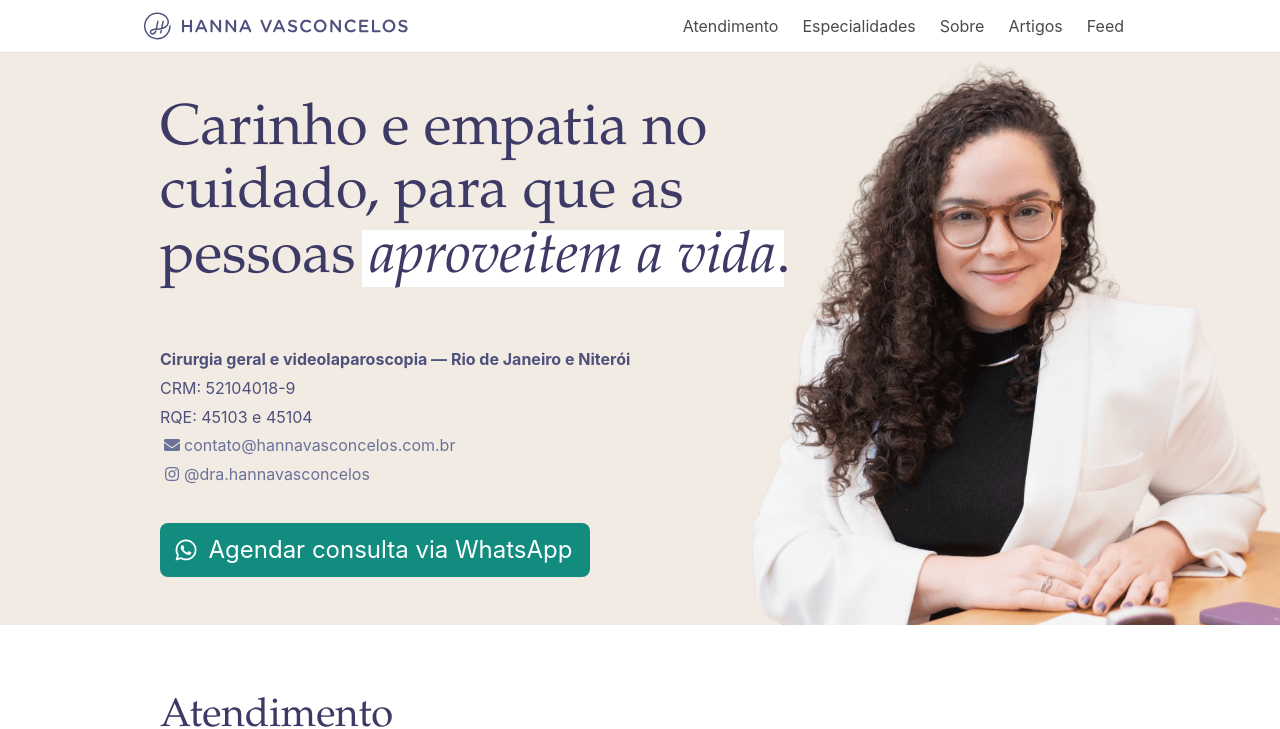
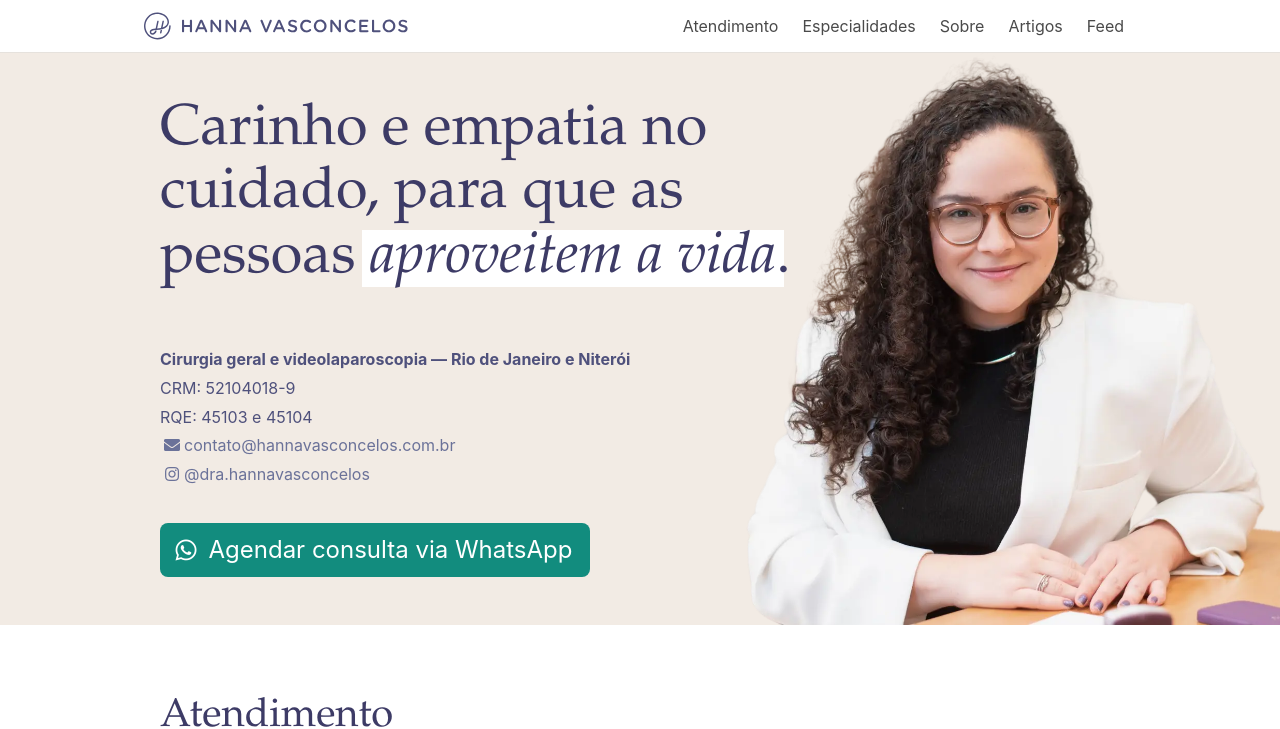
Before and after one commit to jpfaraco/hannavasconcelos, a Jekyll site: the page built from index.md, in a window 1280 px wide. Shown: the top 729 px of the page. Built offline with Jekyll 4.4.1, drawn with Linux system fonts in a browser that asks for light colours; nearby versions of some CDN libraries; some web fonts are replaced.

Commit message:
Optimizing PNG hero and about images to WEBP

```diff
--- a/_includes/footer-post.html
+++ b/_includes/footer-post.html
@@ -3,8 +3,8 @@
     <div class="box">
       <div class="columns">
         <div class="column is-3">
-          <figure class="image is-128x128">
-            <img src="/assets/images/photo-about-2.png" alt="Dra. Hanna Vasconcelos">
+          <figure class="image">
+            <img class="photo-about" src="/assets/images/photo-about.webp" alt="Dra. Hanna Vasconcelos">
           </figure>
 
         </div>
--- a/_includes/sobre.html
+++ b/_includes/sobre.html
@@ -16,7 +16,7 @@
             e aproveitar a vida!</span></p>
       </div>
       <div class="column has-text-centered">
-        <img src="/assets/images/photo-about-2.png" alt="Hanna Vasconcelos" class="photo-about" />
+        <img src="/assets/images/photo-about.webp" alt="Hanna Vasconcelos" class="photo-about" />
       </div>
     </article>
     <h4>Atividades atuais</h4>
--- a/_sass/_base.scss
+++ b/_sass/_base.scss
@@ -65,7 +65,7 @@
   flex-direction: column;
   justify-content: center;
   align-items: center;
-  background-image: url("/assets/images/hero-image-3.png");
+  background-image: url("/assets/images/hero-image.webp");
   background-repeat: no-repeat;
   background-position: calc(50% + 570px) bottom;
   background-size: auto 100%;
@@ -439,12 +439,12 @@
   }
 
   #sobre {
-    .photo-about {
-      max-width: 200px;
-    }
     .columns.sobre {
       display: flex;
       flex-direction: column-reverse;
     }
   }
+  .photo-about {
+    max-width: 200px;
+  }
 }
```
Also changed, not shown: assets/images/hero-image.webp (added), assets/images/photo-about-2.png, assets/images/photo-about.webp (added).
